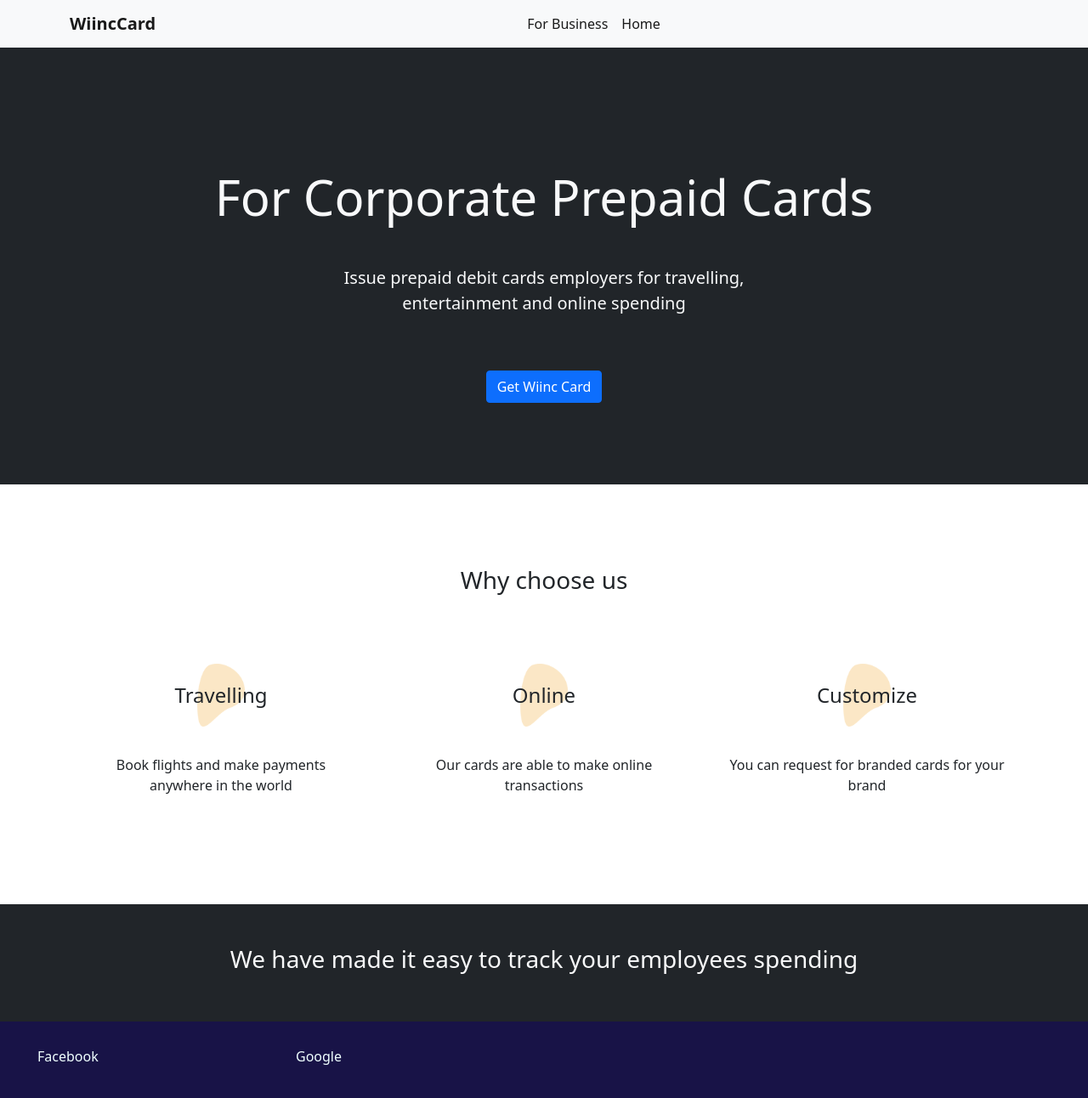
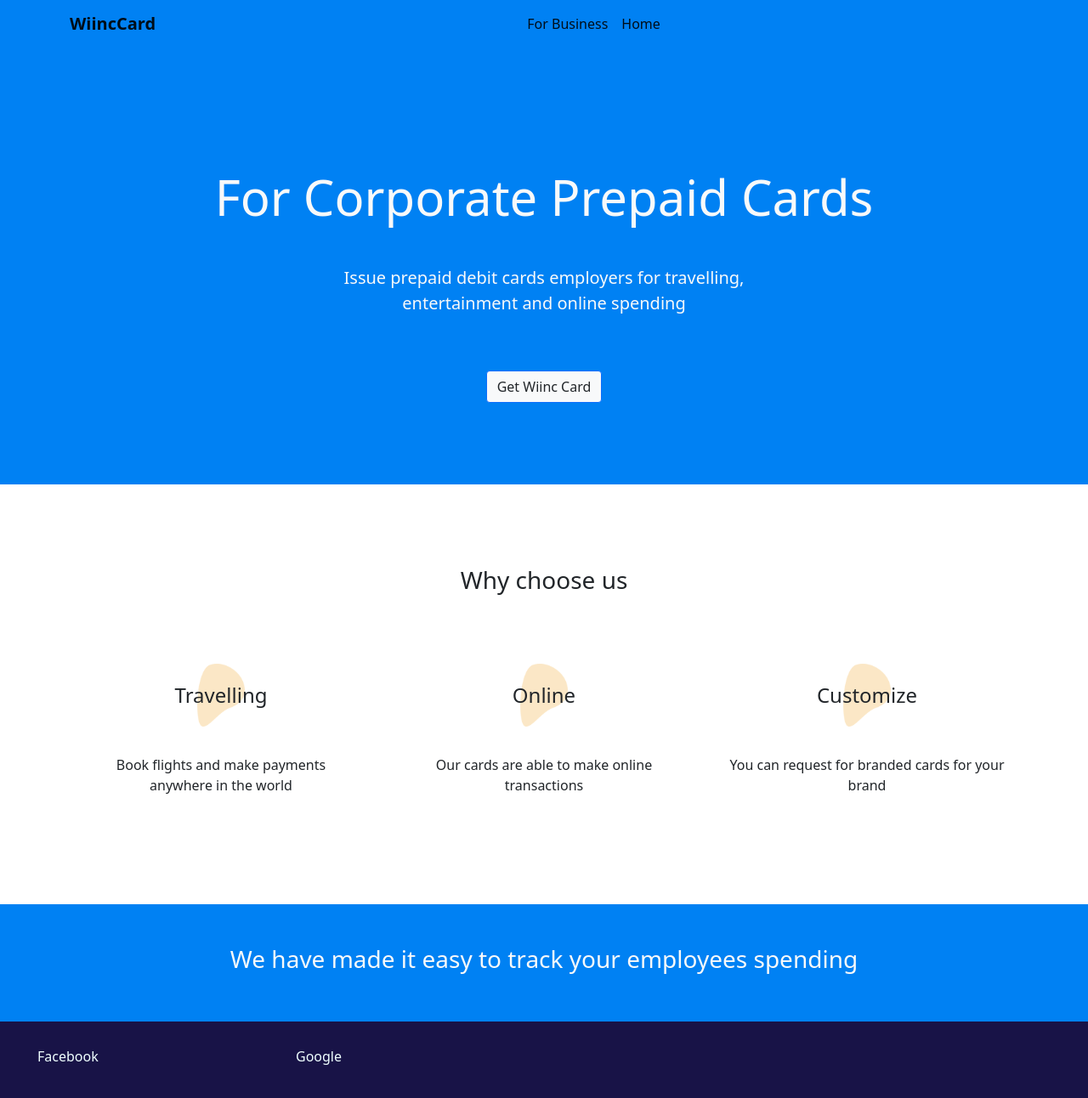
Before and after one commit to MMolieleng/WiincCards, a Next.js app: page / in a window 1280 px wide. Shown: the whole page at 85% size. Built offline with nearby package versions, Linux system fonts and the light colour scheme.

Commit message:
updated nav

```diff
--- a/components/Navbar.tsx
+++ b/components/Navbar.tsx
@@ -5,7 +5,7 @@
 export default function Navbar() {
   return (
     <div>
-      <nav className="navbar navbar-expand-lg navbar-light bg-light">
+      <nav className="navbar navbar-expand-lg navbar-light bg-wiinc">
         <div className="container">
           <Link href="/">
             <a className="navbar-brand">
--- a/pages/index.tsx
+++ b/pages/index.tsx
@@ -7,7 +7,7 @@
 const Home: NextPage = () => {
   return (
     <div>
-      <section className="hero bg-dark text-light">
+      <section className="hero text-light">
         <div className="container px-4">
           <div className="row">
             <div className="col-md-12 py-5 text-center hero">
@@ -22,7 +22,9 @@
           <div className="row">
             <div className="col-12 text-center">
               <Link href="business">
-                <a className="btn btn-primary">Get Wiinc Card</a>
+                <a className="btn btn-primary bg-light text-dark">
+                  Get Wiinc Card
+                </a>
               </Link>
             </div>
           </div>
@@ -55,7 +57,7 @@
         </div>
       </section>
 
-      <section className="container-fluid bg-dark text-light text-center">
+      <section className="container-fluid bg-wiinc text-light text-center">
         <div className="container py-4">
           <div className="row">
             <div className="col-12 py-4">
--- a/styles/globals.css
+++ b/styles/globals.css
@@ -7,6 +7,9 @@
   font-family: "Open Sans", sans-serif;
 }
 
+.bg-dark {
+  background: blueviolet;
+}
 .navbar {
   background-color: #181347;
 }
@@ -24,8 +27,12 @@
   padding: 6em 0em;
   color: #181347;
   margin: 0;
+  background: #0081f3;
 }
 
+.bg-wiinc {
+  background: #0081f3;
+}
 .cards {
   padding-top: 8em;
 }
```
